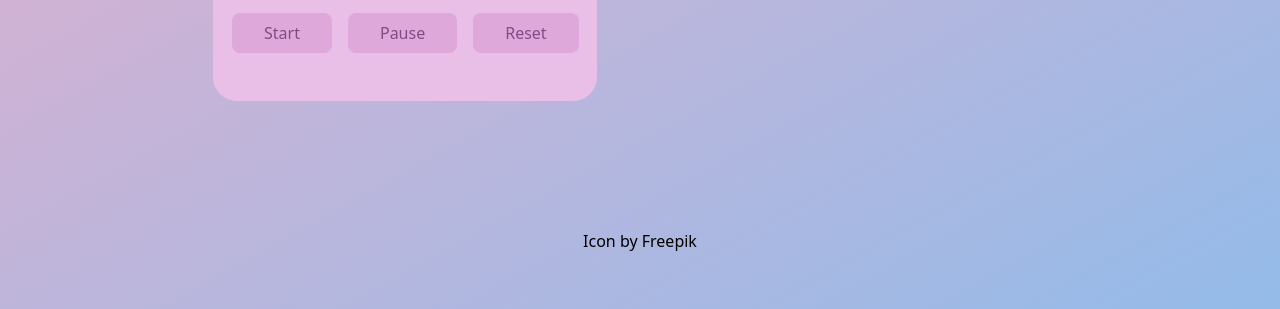
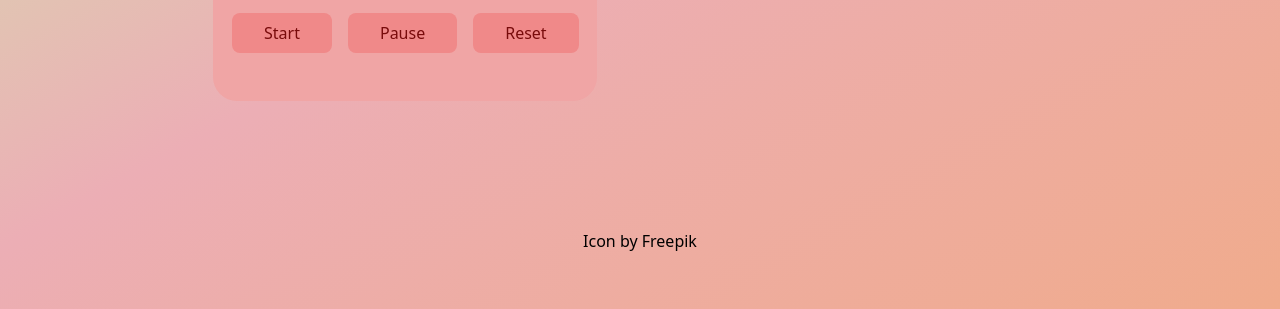
Before and after one commit to LalaSmack/Pomodoro-web, a website: page src/index.html in a window 1280 px wide. Shown: the part 491-800 px from the top of the page. Drawn offline with nearby package versions, Linux system fonts and the light colour scheme; files that its build step writes are made by us from their sources.

Commit message:
changed theme

```diff
--- a/src/index.html
+++ b/src/index.html
@@ -41,7 +41,7 @@
         </div>
         <div
           id="time-left"
-          class="flex bg-pomodoro-sec m-2 rounded-2xl w-81 h-52 justify-center items-center text-pomodoro-txt text-8xl"
+          class="flex bg-pomodoro-sec m-2 rounded-2xl w-81 h-52 justify-center items-center text-timer text-8xl"
         >
           25:00
         </div>
--- a/src/input.css
+++ b/src/input.css
@@ -4,12 +4,12 @@
 
 :root{
     --pomodoro-bg: #FECFCF;
-    --pomodoro-pr: #eabfe7;
-    --pomodoro-sec: rgb(251 217 252);
-    --pomodoro-txt: rgb(132 74 133);
+    --pomodoro-pr: #f0a5a5;
+    --pomodoro-sec: #f9cecc;
+    --pomodoro-txt: #780b0b;
     --gradient-start: rgba(238,174,202,1);
     --gradient-end: rgba(148,187,233,1);
-    --shadow:  rgb(223, 168, 218);
+    --shadow:  #f08989;
 }
 
 @media screen and (max-width: 1000px) {
@@ -34,7 +34,8 @@
 
 body{
     /* background: var(--shadow); */
-    background: linear-gradient(151deg, var(--gradient-start) 0%, var(--gradient-end) 100%);
+    /* background: linear-gradient(151deg, var(--gradient-start) 0%, var(--gradient-end) 100%); */
+    background: linear-gradient(151deg, rgba(206,238,174,1) 0%, rgba(236,174,181,1) 49%, rgba(240,171,140,1) 100%);
     background-repeat: no-repeat;
     min-height: 100vh;
     min-width: 100vw;
@@ -69,5 +70,5 @@ li:hover{
 }
 
 .timer-button:hover{
-    background-color:  rgb(215, 152, 210);
+    background-color:  rgb(225, 108, 108);
 }
--- a/tailwind.config.js
+++ b/tailwind.config.js
@@ -8,10 +8,11 @@ module.exports = {
       },
       colors: {
         'pomodoro-bg': '#FECFCF',
-        'pomodoro-pr': '#eabfe7',
-        'pomodoro-sec': '#fbd9fc',
-        'pomodoro-txt': '#844a85',
-        'shadow': '#dfa8da',
+        'pomodoro-pr': '#f0a5a5',
+        'pomodoro-sec': '#f9cecc',
+        'pomodoro-txt': '#780b0b',
+        'shadow': '#f08989',
+        'timer': '#bc3939',
       },
       fontFamily: {
         'inter': ['Inter', 'sans-serif']
```
